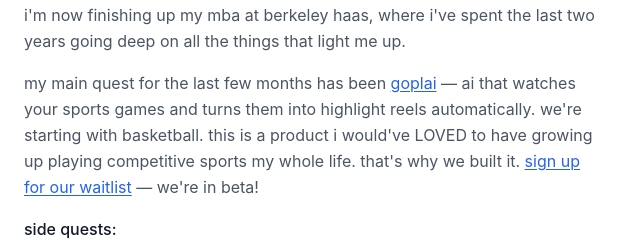
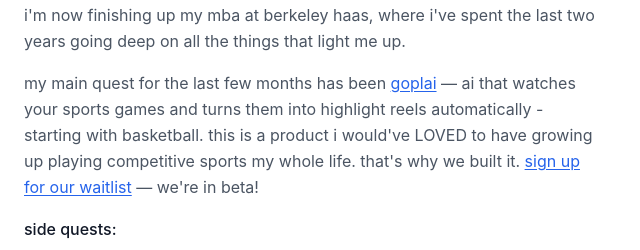
Before and after one commit to atramontin01/personal-website, a React (Vite) app in the folder project/: page / in a window 1280 px wide. Shown: the part 502-752 px from the top of the page, without its empty margins (0-640 px from the left). Built offline with nearby package versions, Linux system fonts and the light colour scheme.

Commit message:
fix: update goplai description phrasing

```diff
--- a/project/src/pages/HomePage.tsx
+++ b/project/src/pages/HomePage.tsx
@@ -35,7 +35,7 @@ export default function HomePage({ onNavigate }: HomePageProps) {
             <p>
               my main quest for the last few months has been{' '}
               <a href="https://youtu.be/5Jm6bv3n1So?si=6idWq8JcACp1FpPm" target="_blank" rel="noopener noreferrer" className="text-blue-600 underline underline-offset-2 hover:text-blue-800 transition-colors duration-75">goplai</a>
-              {' '}— ai that watches your sports games and turns them into highlight reels automatically. we're starting with basketball. this is a product i would've LOVED to have growing up playing competitive sports my whole life. that's why we built it.{' '}
+              {' '}— ai that watches your sports games and turns them into highlight reels automatically - starting with basketball. this is a product i would've LOVED to have growing up playing competitive sports my whole life. that's why we built it.{' '}
               <a href="https://form.typeform.com/to/hn44xRGO" target="_blank" rel="noopener noreferrer" className="text-blue-600 underline underline-offset-2 hover:text-blue-800 transition-colors duration-75">sign up for our waitlist</a>
               {' '}— we're in beta!
             </p>
```
